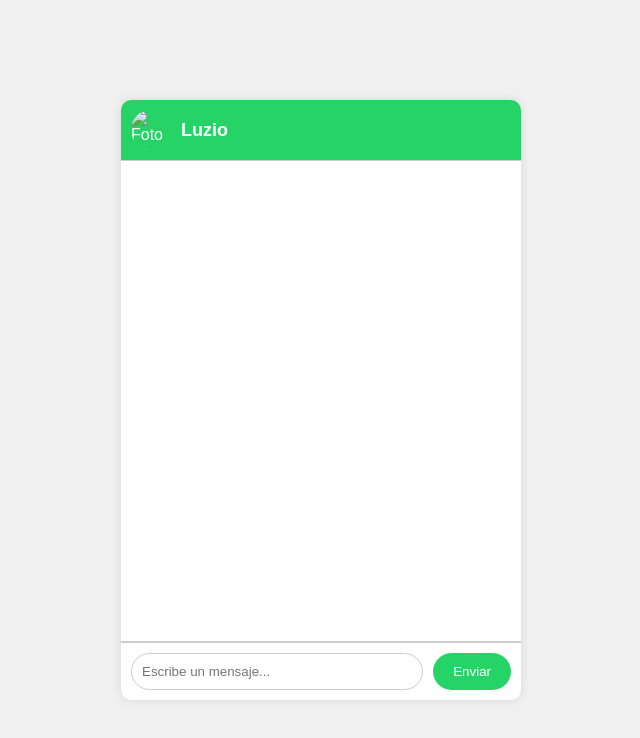
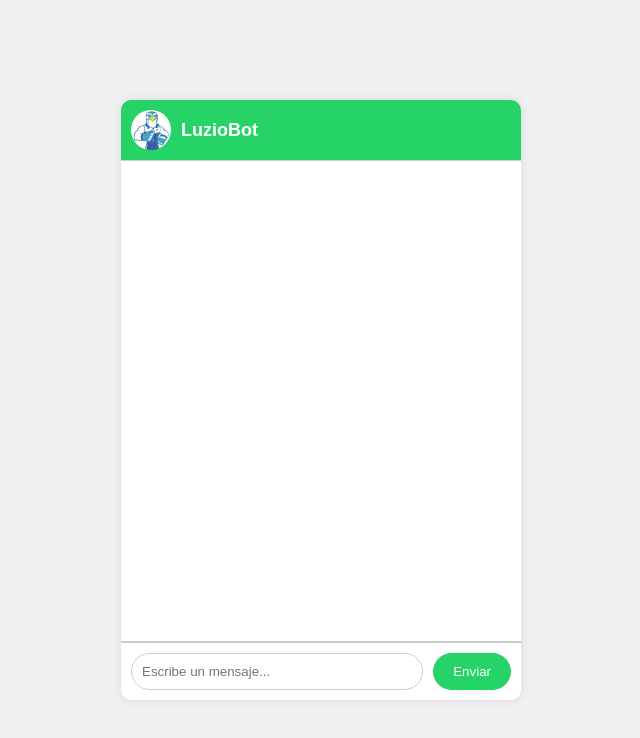
Before and after one commit to Emmanuel-RH/chatwithluzio, a plain HTML site: page PruebaVista/index.html in a window 1280 px wide. Shown: the whole page, without its empty margins (319-959 px from the left). Drawn offline with Linux system fonts and the light colour scheme.

Commit message:
Update (2)

```diff
--- a/PruebaVista/index.html
+++ b/PruebaVista/index.html
@@ -9,8 +9,8 @@
 <body>
     <div id="chat-container">
         <div id="header">
-            <img src="chatwithluzio\Imagenes\LuzioChat.jpg" alt="Foto de Luzio" id="contact-photo">
-            <span id="contact-name">Luzio</span>
+            <img src="https://github.com/Emmanuel-RH/chatwithluzio/blob/main/Imagenes/LuzioChat.jpg?raw=true" alt="Foto de Luzio" id="contact-photo">
+            <span id="contact-name">LuzioBot</span>
         </div>
         <div id="messages"></div>
         <div id="input-container">
```
